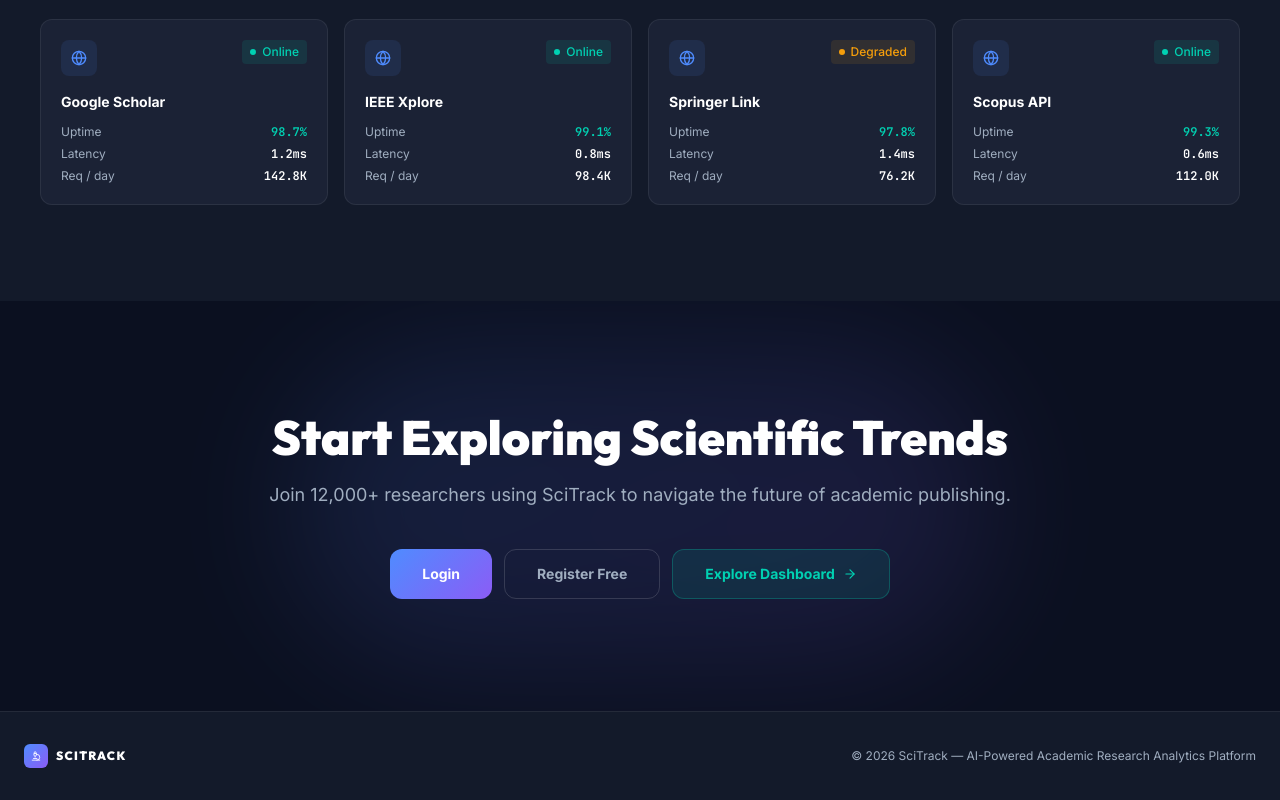
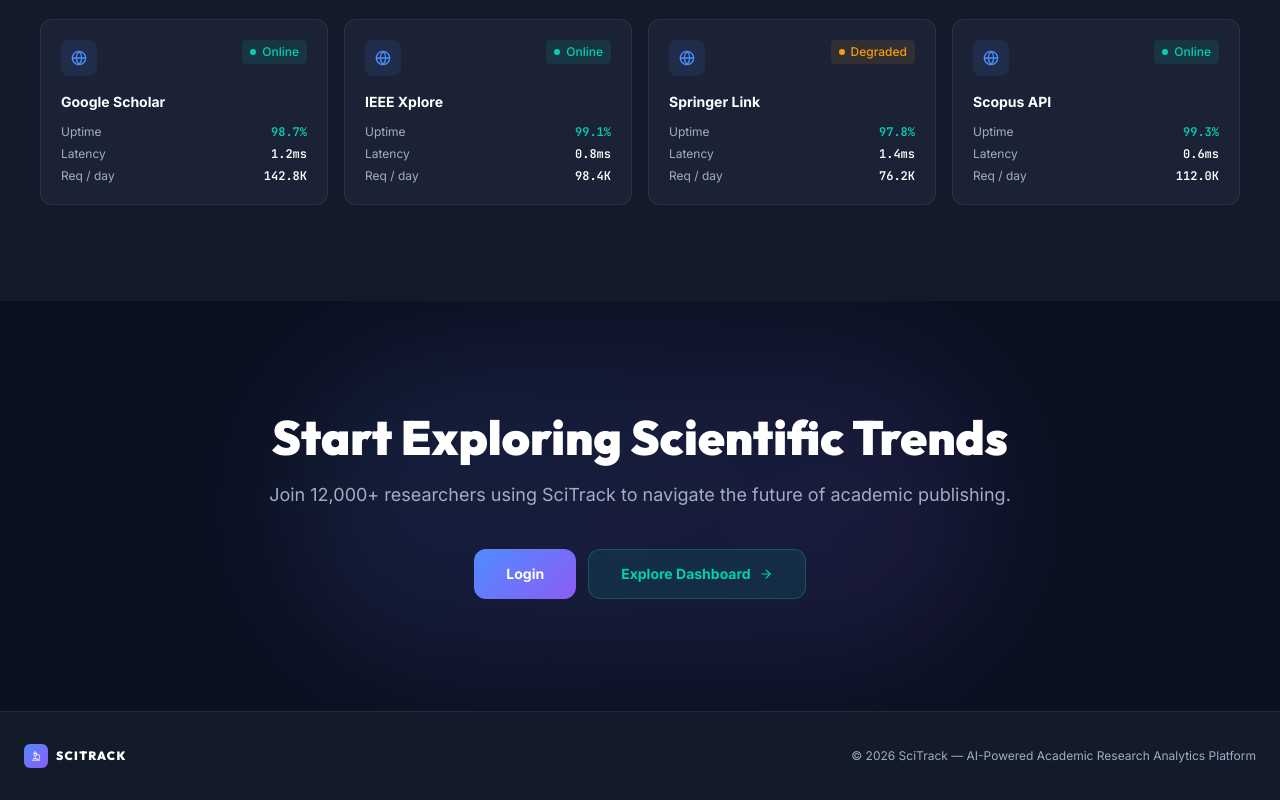
Before and after one commit to longd139/Journal-Trend-Tracking-FE, a React (Vite) app: page / in a window 1280 px wide. Shown: the part 2730-3530 px from the top of the page. Built offline with nearby package versions, Linux system fonts and the light colour scheme.

Commit message:
Fix logo

```diff
--- a/src/layouts/DashboardLayout.jsx
+++ b/src/layouts/DashboardLayout.jsx
@@ -19,7 +19,11 @@ function Sidebar({ role, activeTab, navigate }) {
 
   return (
     <aside className="w-60 flex flex-col border-r h-screen sticky top-0 shrink-0" style={{ background: '#131A2A', borderColor: 'rgba(255,255,255,0.07)' }}>
-      <div className="p-5 border-b flex items-center gap-3" style={{ borderColor: 'rgba(255,255,255,0.07)' }}>
+<div
+        onClick={() => navigate('/overview')}
+        className="p-5 border-b flex items-center gap-3 cursor-pointer hover:opacity-80 transition-all"
+        style={{ borderColor: 'rgba(255,255,255,0.07)' }}
+      >
         <div className="w-8 h-8 rounded-lg flex items-center justify-center shrink-0" style={{ background: 'linear-gradient(135deg, #4F8CFF, #8B5CF6)' }}>
           <Microscope size={14} className="text-white" />
         </div>
--- a/src/pages/LandingPage.jsx
+++ b/src/pages/LandingPage.jsx
@@ -809,15 +809,6 @@ export default function LandingPage() {
                   },
                   text: 'text-white',
                 },
-                {
-                  label: 'Register Free',
-                  action: handleAuthRedirect, // Chỉnh lại chuyển hướng
-                  style: {
-                    border: '1px solid rgba(255,255,255,0.14)',
-                    color: '#A0AEC0',
-                  },
-                  text: '',
-                },
               ].map((b) => (
                 <motion.button
                   key={b.label}
```
